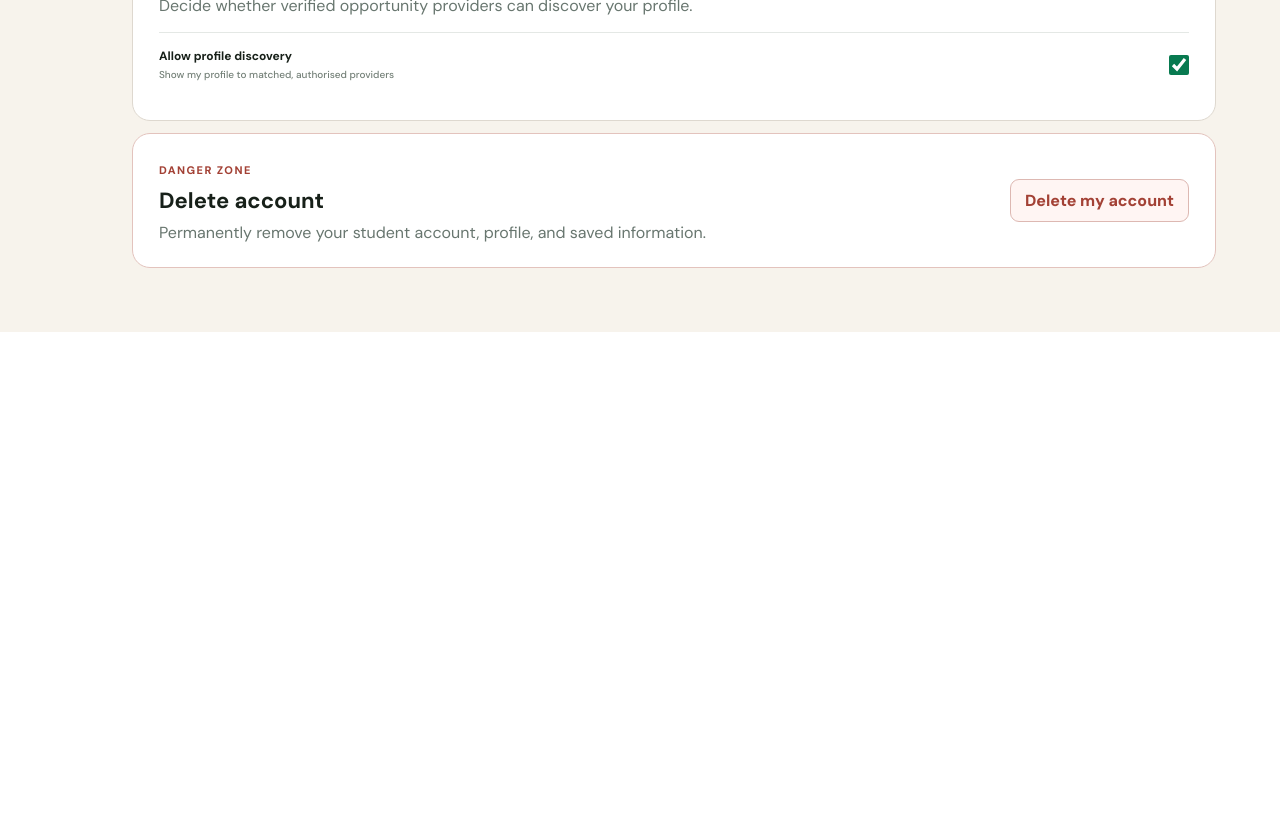
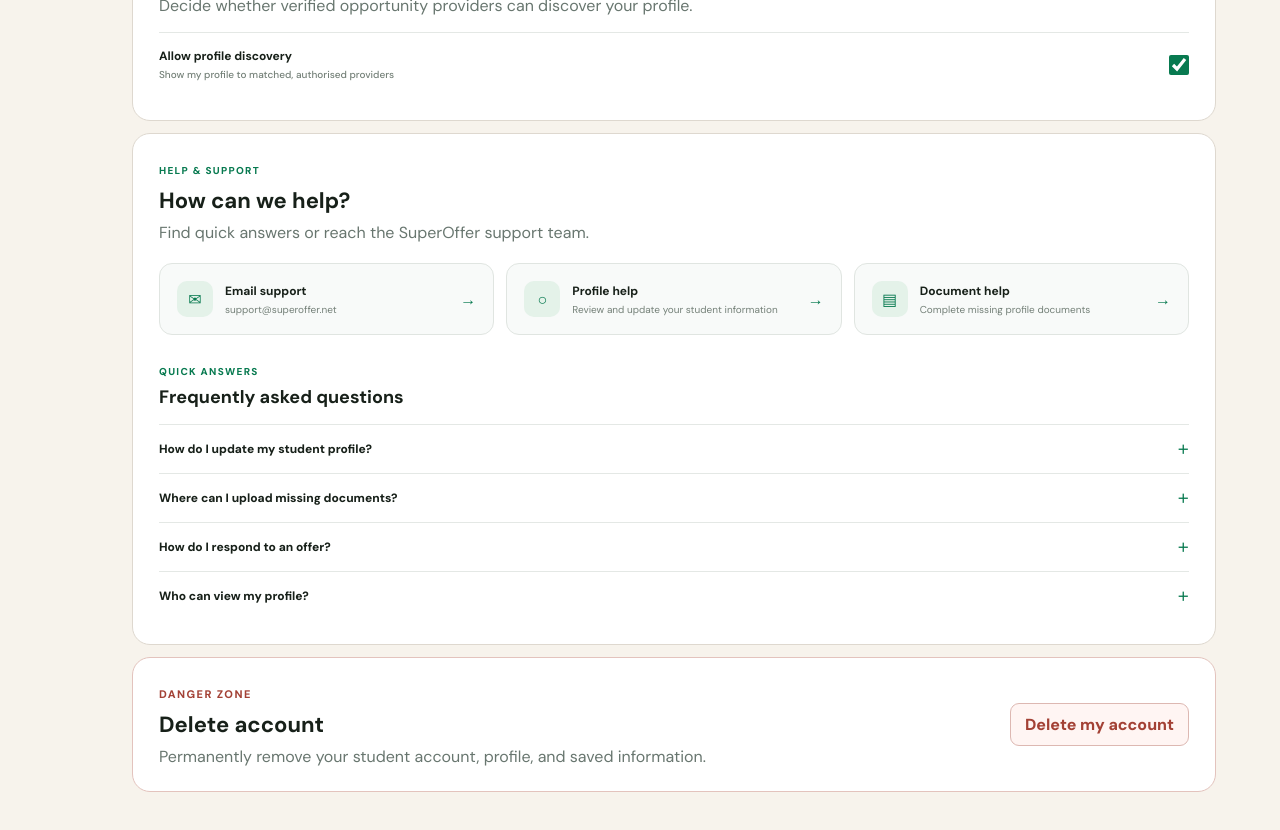
Before and after one commit to angelinreshnu/superoffer-frontend-, an Angular app in the folder frontend/: page /student/settings in a window 1280 px wide. Shown: the part 960-1790 px from the top of the page. Before the commit the page ends 1292 px from the top, so only its background shows below. Built offline with nearby package versions, Linux system fonts and the light colour scheme.

Commit message:
Move student help into settings

```diff
--- /dev/null
+++ b/frontend/src/app/pages/student-portal/student-settings-help.component.ts
@@ -0,0 +1,72 @@
+import { CommonModule } from '@angular/common';
+import { Component } from '@angular/core';
+import { RouterLink } from '@angular/router';
+
+@Component({
+  selector: 'app-student-settings-help',
+  standalone: true,
+  imports: [CommonModule, RouterLink],
+  template: `
+    <article class="settings-help-module">
+      <div class="settings-help-heading">
+        <span>HELP & SUPPORT</span>
+        <h2>How can we help?</h2>
+        <p>Find quick answers or reach the SuperOffer support team.</p>
+      </div>
+
+      <div class="settings-help-actions">
+        <a href="mailto:support@superoffer.net">
+          <span>✉</span>
+          <div><strong>Email support</strong><small>support@superoffer.net</small></div>
+          <b>→</b>
+        </a>
+        <a routerLink="/student/profile">
+          <span>○</span>
+          <div><strong>Profile help</strong><small>Review and update your student information</small></div>
+          <b>→</b>
+        </a>
+        <a routerLink="/student/documents">
+          <span>▤</span>
+          <div><strong>Document help</strong><small>Complete missing profile documents</small></div>
+          <b>→</b>
+        </a>
+      </div>
+
+      <div class="settings-help-faq">
+        <div><span>QUICK ANSWERS</span><h3>Frequently asked questions</h3></div>
+        <details *ngFor="let item of faqs">
+          <summary>{{item.question}}<b>＋</b></summary>
+          <p>{{item.answer}}</p>
+        </details>
+      </div>
+    </article>
+  `,
+  styles: [`
+    :host{display:block}
+    .settings-help-module{padding:24px 26px;border:1px solid #ded8cf;border-radius:18px;background:#fff}
+    .settings-help-heading>span,.settings-help-faq>div>span{color:#087a50;font-size:10px;font-weight:900;letter-spacing:.13em}
+    h2{margin:7px 0;font-size:22px}p{color:#68766f}.settings-help-heading>p{margin:0 0 20px}
+    .settings-help-actions{display:grid;grid-template-columns:repeat(3,1fr);gap:12px}
+    .settings-help-actions>a{display:flex;align-items:center;gap:12px;padding:17px;border:1px solid #e0e5e1;border-radius:13px;background:#f8faf9;color:#172019;text-decoration:none;transition:.18s}
+    .settings-help-actions>a:hover{border-color:#a9cabb;transform:translateY(-1px)}
+    .settings-help-actions>a>span{width:36px;height:36px;display:grid;place-items:center;flex:0 0 auto;border-radius:10px;background:#e4f2e9;color:#087a50}
+    .settings-help-actions>a>div{min-width:0;flex:1}.settings-help-actions strong,.settings-help-actions small{display:block}
+    .settings-help-actions strong{font-size:12px}.settings-help-actions small{margin-top:4px;overflow:hidden;color:#748078;font-size:10px;text-overflow:ellipsis;white-space:nowrap}
+    .settings-help-actions>a>b{color:#087a50}
+    .settings-help-faq{margin-top:24px}.settings-help-faq h3{margin:5px 0 15px;font-size:18px}
+    details{padding:15px 0;border-top:1px solid #e4e8e5}
+    summary{display:flex;align-items:center;justify-content:space-between;gap:20px;list-style:none;font-size:12px;font-weight:800;cursor:pointer}
+    summary::-webkit-details-marker{display:none}summary b{color:#087a50}
+    details p{max-width:800px;margin:10px 0 0;font-size:11px;line-height:1.65}
+    @media(max-width:850px){.settings-help-actions{grid-template-columns:1fr}}
+    @media(max-width:650px){.settings-help-module{padding:21px 19px}}
+  `]
+})
+export class StudentSettingsHelpComponent {
+  readonly faqs = [
+    {question: 'How do I update my student profile?', answer: 'Open your profile from the avatar and choose Edit section beside the information you want to update.'},
+    {question: 'Where can I upload missing documents?', answer: 'Use Manage documents from the Dashboard or open the document checklist on your Profile page.'},
+    {question: 'How do I respond to an offer?', answer: 'Open Offers, select an opportunity, review its terms, and use the decision actions in the middle panel.'},
+    {question: 'Who can view my profile?', answer: 'Only authorised opportunity providers can access the information permitted by your profile visibility settings.'}
+  ];
+}
--- a/frontend/src/app/pages/student-portal/student-settings.component.ts
+++ b/frontend/src/app/pages/student-portal/student-settings.component.ts
@@ -4,10 +4,11 @@ import { FormsModule } from '@angular/forms';
 import { StudentProfileUiStore } from './student-profile-ui.store';
 import { StudentWorkspaceRailComponent } from './student-workspace-rail.component';
 import { StudentSupportChatComponent } from './student-support-chat.component';
+import { StudentSettingsHelpComponent } from './student-settings-help.component';
 
 @Component({
   standalone: true,
-  imports: [CommonModule, FormsModule, StudentWorkspaceRailComponent, StudentSupportChatComponent],
+  imports: [CommonModule, FormsModule, StudentWorkspaceRailComponent, StudentSupportChatComponent, StudentSettingsHelpComponent],
   styleUrl: './student-workspace-pages.css',
   template: `
     <app-student-workspace-rail />
@@ -29,6 +30,7 @@ import { StudentSupportChatComponent } from './student-support-chat.component';
           <div><span>PRIVACY</span><h2>Profile visibility</h2><p>Decide whether verified opportunity providers can discover your profile.</p></div>
           <label><span><strong>Allow profile discovery</strong><small>Show my profile to matched, authorised providers</small></span><input type="checkbox" [(ngModel)]="discoverable"></label>
         </article>
+        <app-student-settings-help />
         <article class="delete-account-card">
           <div><span>DANGER ZONE</span><h2>Delete account</h2><p>Permanently remove your student account, profile, and saved information.</p></div>
           <button type="button">Delete my account</button>
--- a/frontend/src/app/pages/student-portal/student-workspace-rail.component.ts
+++ b/frontend/src/app/pages/student-portal/student-workspace-rail.component.ts
@@ -14,7 +14,6 @@ import { StudentProfileUiStore } from './student-profile-ui.store';
         <a routerLink="/student/dashboard" routerLinkActive="active" title="Dashboard" aria-label="Dashboard"><span>▦</span><small>Dashboard</small></a>
         <a routerLink="/student/offers" routerLinkActive="active" title="Offers" aria-label="Offers"><span>◇</span><small>Offers</small></a>
         <a routerLink="/student/settings" routerLinkActive="active" title="Settings" aria-label="Settings"><span>⚙</span><small>Settings</small></a>
-        <a routerLink="/student/help" routerLinkActive="active" title="Help and support" aria-label="Help and support"><span>?</span><small>Help</small></a>
       </div>
       <a class="workspace-avatar" routerLink="/student/profile" aria-label="Open complete student profile">
         <img *ngIf="store.photo" [src]="store.photo" alt="">
```
